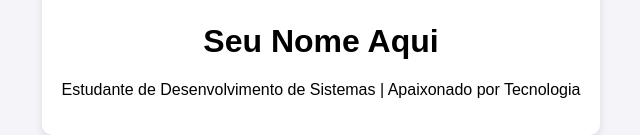
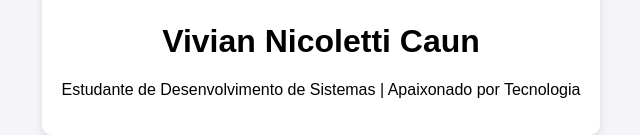
Before and after one commit to viviancaun/Meu-perfil-git, a plain HTML site: page index.html in a window 1280 px wide. Shown: the part 404-539 px from the top of the page, without its empty margins (319-959 px from the left). Drawn offline with Linux system fonts and the light colour scheme.

Commit message:
alteracao01

```diff
--- a/index.html
+++ b/index.html
@@ -8,7 +8,7 @@
 <body>
     <div class="card">
         <img src="perfil.jpg" alt="Foto de Perfil">
-        <h1>Seu Nome Aqui</h1>
+        <h1>Vivian Nicoletti Caun</h1>
         <p>Estudante de Desenvolvimento de Sistemas | Apaixonado por Tecnologia</p>
     </div>
 </body>
```
